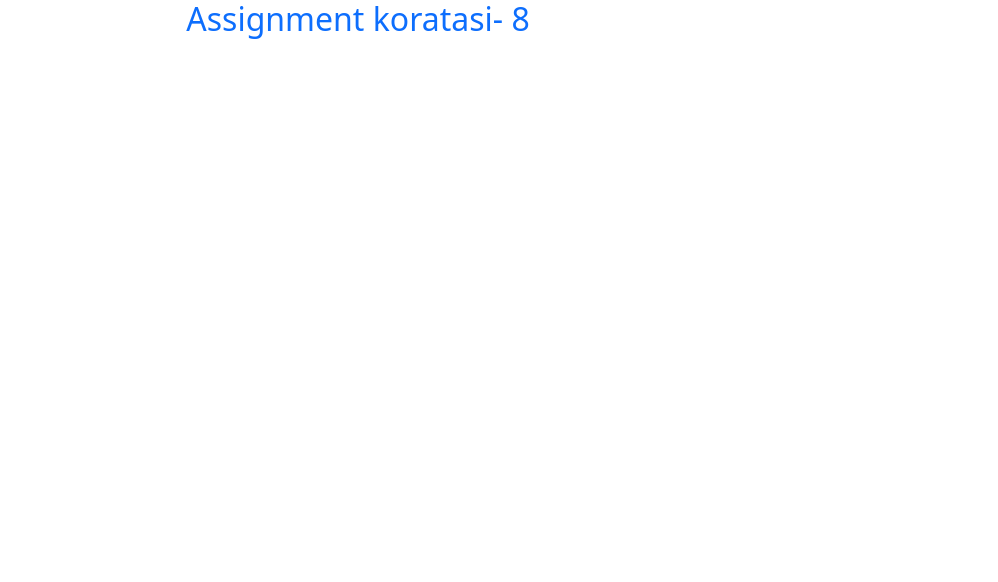
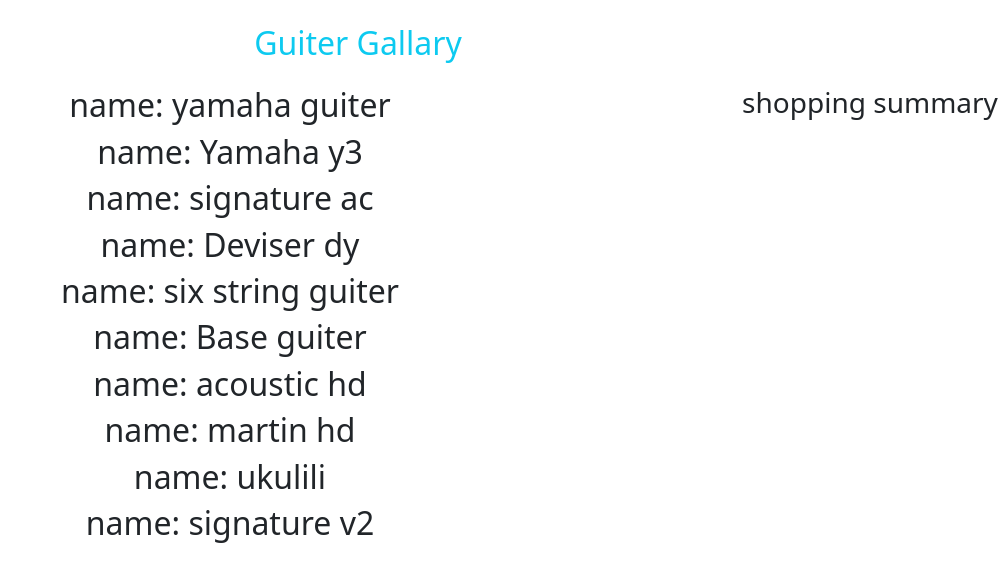
Before and after one commit to laizuakram1/guiter-gallery, a React (Create React App) app: page / in a window 1280 px wide. Shown: the top 582 px of the page, without its empty margins (282-1280 px from the left). Built offline with nearby package versions, Linux system fonts and the light colour scheme.

Commit message:
fetch data

```diff
--- /dev/null
+++ b/public/guiters.json
@@ -0,0 +1,62 @@
+[
+    {
+        "id": 1,
+        "name": "yamaha guiter",
+        "price": 14500,
+        "image": "https://4.imimg.com/data4/UJ/KJ/MY-5779806/yamaha-f310-acoustic-guitar-500x500.jpg"
+    },
+    {
+        "id": 2,
+        "name": "Yamaha y3",
+        "price": 5300,
+        "image": "https://www.melody-bd.com/product_images/16010115122.jpg"
+    },
+    {
+        "id": 3,
+        "name": "signature ac",
+        "price": 5300,
+        "image": "https://5.imimg.com/data5/QY/CU/MY-44705228/classical-acoustic-guitar-500x500.jpg"
+    },
+    {
+        "id": 4,
+        "name": "Deviser dy",
+        "price": 5300,
+        "image": "https://musicpoint.com.bd/wp-content/uploads/2021/02/Guitar-2-06-1200x1543.jpg"
+    },
+    {
+        "id": 5,
+        "name": "six string guiter",
+        "price": 5300,
+        "image": "https://image.made-in-china.com/44f3j00GspUcyAEAbzm/Six-String-Guitar-Made-in-China-Wooden-Guitar.jpg"
+    },
+    {
+        "id": 6,
+        "name": "Base guiter",
+        "price": 5300,
+        "image": "https://image.made-in-china.com/2f0j00TyYaHUCcTGqQ/China-Solid-5-Strings-Ash-Body-Electric-Bass-Kit-Guitar.jpg"
+    },
+    {
+        "id": 7,
+        "name": "acoustic hd",
+        "price": 5300,
+        "image": "https://i.pinimg.com/564x/f9/f7/4c/f9f74c00cd31cae9dbf46050b6ba6422.jpg"
+    },
+    {
+        "id": 8,
+        "name": "martin hd",
+        "price": 5300,
+        "image": "https://i.pinimg.com/564x/2a/1f/7f/2a1f7f40d89fa47299f64bf98053f1a9.jpg"
+    },
+    {
+        "id": 9,
+        "name": "ukulili",
+        "price": 5300,
+        "image": "https://muzikercdn.com/uploads/products/724/72454/main_6d6c6707.jpg"
+    },
+    {
+        "id": 10,
+        "name": "signature v2",
+        "price": 5300,
+        "image": "https://5.imimg.com/data5/US/XI/MY-44705228/signature-classical-acoustic-guitar-500x500.jpg"
+    }
+]
--- a/src/App.js
+++ b/src/App.js
@@ -1,10 +1,16 @@
 import 'bootstrap/dist/css/bootstrap.min.css';
+import Shopping from './components/Shopping/Shopping';
+
 import './App.css';
 
 function App() {
+
+
   return (
     <div className="App">
-     <h2 className='text-primary'>Assignment koratasi- 8</h2>
+     <h2 className='text-info m-4'>Guiter Gallary</h2>
+     <Shopping></Shopping>
+
     </div>
   );
 }
--- /dev/null
+++ b/src/components/Guiter/Guiter.js
@@ -0,0 +1,11 @@
+import React from 'react';
+
+const Guiter = ({guiter}) => {
+    return (
+        <div>
+            <h2>name: {guiter.name}</h2>
+        </div>
+    );
+};
+
+export default Guiter;
--- /dev/null
+++ b/src/components/Shopping/Shopping.css
@@ -0,0 +1,4 @@
+.shopping-container{
+    display:grid;
+    grid-template-columns: 4fr 1fr;
+}
--- /dev/null
+++ b/src/components/Shopping/Shopping.js
@@ -0,0 +1,29 @@
+import React, { useState } from 'react';
+import { useEffect } from 'react';
+import Guiter from '../Guiter/Guiter';
+import './Shopping.css';
+
+const Shopping = () => {
+    const [guiters, setGuiters] = useState([])
+
+     useEffect( () => {
+    fetch("guiters.json")
+    .then(res => res.json())
+    .then(data => setGuiters(data));
+  }, [])
+    return (
+        <div className='shopping-container'>
+            <div className='shopping-items'>
+
+                {
+                    guiters.map(guiter => <Guiter guiter = {guiter}></Guiter>)
+                }
+            </div>
+            <div className='shopping-cart'>
+                <h3>shopping summary</h3>
+            </div>
+        </div>
+    );
+};
+
+export default Shopping;
```
Also changed, not shown: public/manifest.json (deleted), src/components/Guiter/Guiter.css (added).
